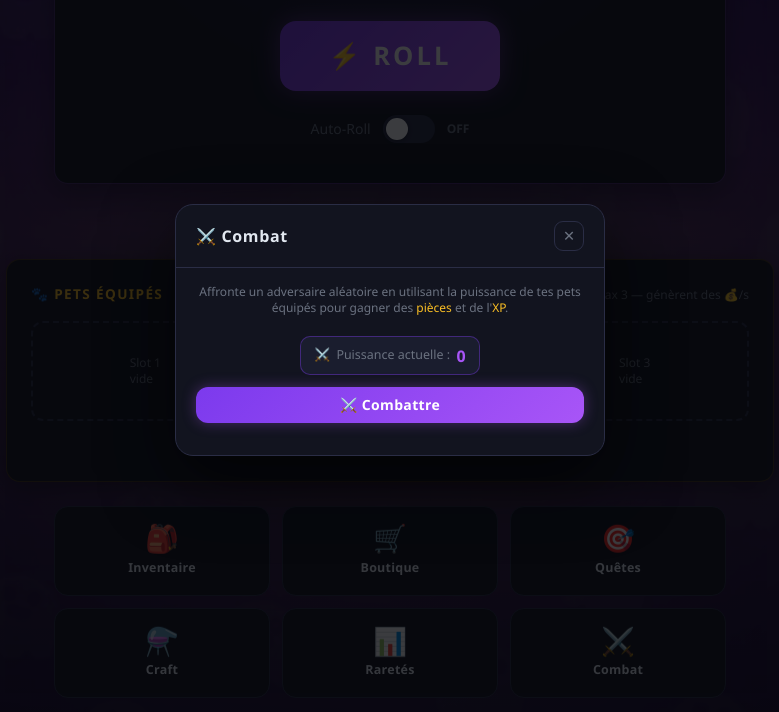
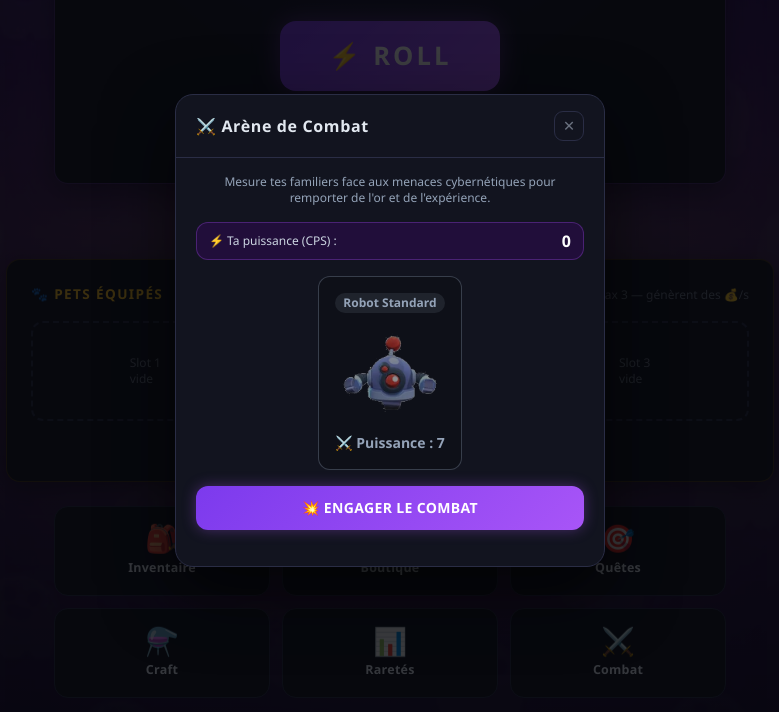
Before and after one commit to Prissme/Nulls-RNG, a plain HTML site: page index.html in a window 1280 px wide. Both pictures are taken after a click on the button "⚔️ Combat". Shown: the part 299-1011 px from the top of the page, without its empty margins (250-1029 px from the left). Drawn offline with nearby package versions, Linux system fonts and the light colour scheme; files whose address does not match are found by name.

Commit message:
Update index.html

```diff
--- a/index.html
+++ b/index.html
@@ -10,17 +10,13 @@
 <body>
 <div class="bg-photo"></div>
 <div class="bg-grid"></div>
-
 <div class="z-content flex flex-col min-h-screen">
-
-  <!-- ══ HEADER ══ -->
   <header class="border-b border-[var(--border)] bg-[var(--bg-card)] px-6 py-3 flex items-center justify-between gap-3 flex-wrap">
     <span class="logo-text">⬛ Null's RNG</span>
     <div class="flex gap-2 flex-wrap">
       <div class="stat-chip" id="cloudStatusChip" style="display:none;border-color:rgba(148,163,184,.4)">
         <span id="cloudStatusText" style="color:var(--text-muted)">☁️ …</span>
       </div>
-      <!-- Bouton mute son -->
       <button id="muteBtn" onclick="toggleMute()"
         class="stat-chip"
         style="cursor:pointer;border-color:rgba(168,85,247,.4);background:var(--bg-panel);border:1px solid rgba(168,85,247,.4);border-radius:10px;padding:.4rem .85rem;font-size:.85rem"
@@ -58,9 +54,7 @@
     </div>
   </header>
 
-  <!-- ══ MAIN ══ -->
   <main class="flex-1 flex flex-col items-center gap-6 p-5 md:p-8">
-
     <section class="hub-roll card w-full max-w-2xl flex flex-col items-center gap-6 py-10 px-6">
       <div id="resultZone">
         <div id="resultEmoji" class="text-7xl">🎰</div>
@@ -120,13 +114,9 @@
         <span class="toolbar-card-label">Combat</span>
       </button>
     </nav>
-
   </main>
 </div>
 
-<!-- ══ POPUPS ══ -->
-
-<!-- Inventaire -->
 <div class="modal-overlay" id="modalInventaire" onclick="fermerModalOverlay(event,'modalInventaire')">
   <div class="modal-box">
     <div class="modal-header">
@@ -136,8 +126,8 @@
     <div class="modal-tabs" id="variantTabs">
       <button class="tab-btn active" onclick="filtrerVariante('all', this)">Tous</button>
       <button class="tab-btn" onclick="filtrerVariante('normal', this)">Base</button>
-      <button class="tab-btn" onclick="filtrerVariante('shiny', this)"   style="color:var(--shiny-col)">S</button>
-      <button class="tab-btn" onclick="filtrerVariante('golden', this)"  style="color:var(--golden-col)">G</button>
+      <button class="tab-btn" onclick="filtrerVariante('shiny', this)" style="color:var(--shiny-col)">S</button>
+      <button class="tab-btn" onclick="filtrerVariante('golden', this)" style="color:var(--golden-col)">G</button>
       <button class="tab-btn" onclick="filtrerVariante('rainbow', this)" style="color:var(--rainbow-col)">R</button>
     </div>
     <div class="modal-tabs" id="sortTabs" style="padding-top:.6rem">
@@ -152,7 +142,6 @@
   </div>
 </div>
 
-<!-- Boutique -->
 <div class="modal-overlay" id="modalBoutique" onclick="fermerModalOverlay(event,'modalBoutique')">
   <div class="modal-box modal-box-sm">
     <div class="modal-header">
@@ -191,7 +180,6 @@
   </div>
 </div>
 
-<!-- Quêtes -->
 <div class="modal-overlay" id="modalQuetes" onclick="fermerModalOverlay(event,'modalQuetes')">
   <div class="modal-box modal-box-sm">
     <div class="modal-header">
@@ -203,7 +191,6 @@
   </div>
 </div>
 
-<!-- Craft -->
 <div class="modal-overlay" id="modalCraft" onclick="fermerModalOverlay(event,'modalCraft')">
   <div class="modal-box modal-box-sm">
     <div class="modal-header">
@@ -222,7 +209,6 @@
   </div>
 </div>
 
-<!-- Raretés -->
 <div class="modal-overlay" id="modalRaretes" onclick="fermerModalOverlay(event,'modalRaretes')">
   <div class="modal-box modal-box-sm">
     <div class="modal-header">
@@ -240,37 +226,38 @@
   </div>
 </div>
 
-<!-- Combat -->
 <div class="modal-overlay" id="modalCombat" onclick="fermerModalOverlay(event,'modalCombat')">
   <div class="modal-box modal-box-sm">
     <div class="modal-header">
-      <h2>⚔️ Combat</h2>
+      <h2>⚔️ Arène de Combat</h2>
       <button class="modal-close" onclick="fermerModal('modalCombat')">✕</button>
     </div>
-    <div class="modal-body flex flex-col gap-3 items-center text-center">
-      <div class="text-xs" style="color:var(--text-muted)">
-        Affronte un adversaire aléatoire en utilisant la puissance de tes pets équipés
-        pour gagner des <span style="color:#fbbf24">pièces</span> et de l'<span style="color:#fbbf24">XP</span>.
+    <div class="modal-body flex flex-col gap-4 items-center text-center">
+      <div class="text-xs text-slate-400">
+        Mesure tes familiers face aux menaces cybernétiques pour remporter de l'or et de l'expérience.
       </div>
-      <div class="stat-chip mt-2" style="border-color:rgba(124,58,237,.4)">
-        ⚔️ <span style="color:var(--text-muted)">Puissance actuelle :</span>
-        <span id="combatPower" class="val" style="color:#a855f7">0</span>
+
+      <div class="stat-chip bg-purple-950/40 border border-purple-500/30 px-3 py-1.5 rounded-xl w-full flex justify-between items-center">
+        <span class="text-xs text-slate-300">⚡ Ta puissance (CPS) :</span>
+        <span id="combatPower" class="val text-purple-400 font-extrabold text-base">0</span>
       </div>
+
+      <div id="enemyArenaCard" class="w-full min-h-[160px] flex items-center justify-center">
+        </div>
+
       <button onclick="lancerCombat()"
-        class="w-full py-2 rounded-xl font-bold text-sm tracking-wide"
+        class="w-full py-3 rounded-xl font-black text-sm tracking-wide uppercase transition-all duration-200 hover:brightness-110 active:scale-95"
         style="background:linear-gradient(135deg,#7c3aed,#a855f7);color:#fff;border:none;cursor:pointer;box-shadow:0 0 14px rgba(168,85,247,.35)">
-        ⚔️ Combattre
+        💥 Engager le Combat
       </button>
+
       <div id="combatResult" class="w-full"></div>
     </div>
   </div>
 </div>
 
-<!-- ══ Dépendances externes ══ -->
 <script src="https://cdn.jsdelivr.net/npm/@supabase/supabase-js@2/dist/umd/supabase.js"></script>
 <script src="js/config.js"></script>
-
-<!-- ══ Scripts ══ -->
 <script src="js/data.js"></script>
 <script src="js/state.js"></script>
 <script src="js/sound.js"></script>
@@ -286,13 +273,11 @@
 <script src="js/modals.js"></script>
 <script src="js/cloudsave.js"></script>
 <script src="js/main.js"></script>
-
 <script>
   function toggleMute() {
     const on = Sound.toggle();
     document.getElementById('muteBtn').textContent = on ? '🔊' : '🔇';
   }
 </script>
-
 </body>
 </html>
```
